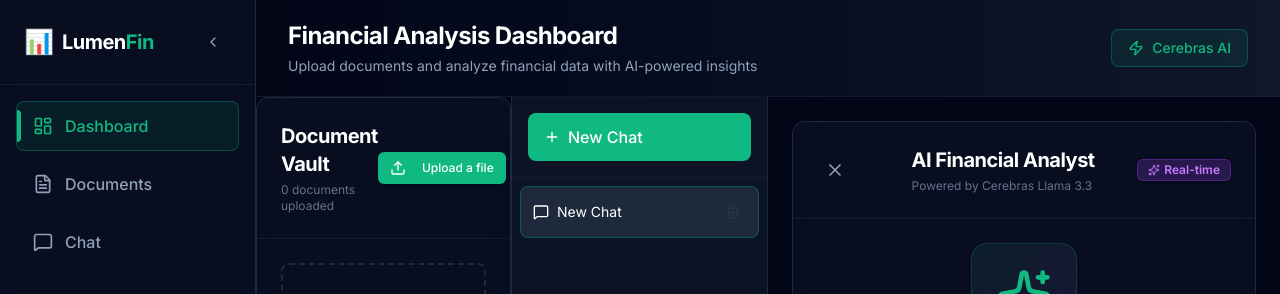
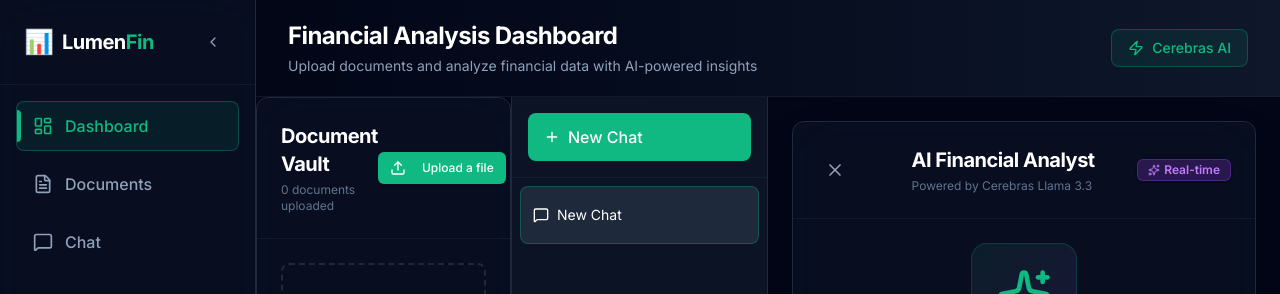
Before and after one commit to vishalm342/LumenFin, a Next.js app: page /dashboard in a window 1280 px wide. Shown: the top 294 px of the page. Built offline with nearby package versions, Linux system fonts and the light colour scheme.

Commit message:
feat(chat): integrate rename, pin, and delete actions into sidebar

```diff
--- a/src/components/dashboard/FinancialAnalysisChat.tsx
+++ b/src/components/dashboard/FinancialAnalysisChat.tsx
@@ -1,10 +1,12 @@
 'use client';
 
 import { useState, useEffect, useRef } from 'react';
-import { Send, User, Sparkles, Loader2, AlertCircle, FileText, Plus, MessageSquare, Trash2, Menu, X } from 'lucide-react';
+import { useRouter } from 'next/navigation';
+import { Send, User, Sparkles, Loader2, AlertCircle, FileText, Plus, MessageSquare, Trash2, Menu, X, Pin } from 'lucide-react';
 import { Button } from '@/components/ui/button';
 import { Badge } from '@/components/ui/badge';
 import { ScrollArea } from '@/components/ui/scroll-area';
+import ChatActionMenu from './ChatActionMenu';
 import { useChat, UIMessage } from '@ai-sdk/react';
 import {
   Dialog,
@@ -25,6 +27,7 @@
   title: string;
   messages: UIMessage[];
   timestamp: number;
+  isPinned?: boolean;
 }
 
 function SourceBadge({ citation, onClick }: { citation: string; onClick: () => void }) {
@@ -46,11 +49,31 @@
 }
 
 export default function FinancialAnalysisChat({ currentChatId, onChatIdChange }: FinancialAnalysisChatProps) {
+  const router = useRouter();
   const [input, setInput] = useState('');
   const [isLoaded, setIsLoaded] = useState(false);
   const [chatSessions, setChatSessions] = useState<ChatSession[]>([]);
   const [isSidebarOpen, setIsSidebarOpen] = useState(true);
   const prevMessagesLengthRef = useRef<number>(0);
+
+  // Initialize useChat hook first (must be before useEffects that use setMessages)
+  const {
+    messages,
+    status,
+    setMessages,
+    error
+  } = useChat({
+    onError: (error: Error) => {
+      console.error("Chat error:", error);
+    }
+  });
+
+  // CRITICAL: Reset state immediately when chatId changes to prevent stale messages
+  useEffect(() => {
+    setMessages([]);
+    setInput('');
+    prevMessagesLengthRef.current = 0;
+  }, [currentChatId, setMessages]);
 
   // Load input from localStorage on mount
   useEffect(() => {
@@ -64,17 +87,6 @@
   useEffect(() => {
     localStorage.setItem(`lumenfin_chat_input_${currentChatId}`, input);
   }, [input, currentChatId]);
-
-  const {
-    messages,
-    status,
-    setMessages,
-    error
-  } = useChat({
-    onError: (error: Error) => {
-      console.error("Chat error:", error);
-    }
-  });
 
   // Load all chat sessions from localStorage
   useEffect(() => {
@@ -232,11 +244,33 @@
     }
   };
 
+  const handleRenameChat = (chatId: string, newTitle: string) => {
+    const updatedSessions = chatSessions.map(session =>
+      session.id === chatId ? { ...session, title: newTitle } : session
+    );
+    setChatSessions(updatedSessions);
+    localStorage.setItem('lumenfin_chat_sessions', JSON.stringify(updatedSessions));
+  };
+
+  const handlePinChat = (chatId: string) => {
+    const updatedSessions = chatSessions.map(session =>
+      session.id === chatId ? { ...session, isPinned: !session.isPinned } : session
+    );
+    setChatSessions(updatedSessions);
+    localStorage.setItem('lumenfin_chat_sessions', JSON.stringify(updatedSessions));
+  };
+
   const handleNewChat = () => {
+    // Explicitly reset all chat state
+    setMessages([]);
+    setInput('');
+    prevMessagesLengthRef.current = 0;
+
     // Check if current chat is already empty and untitled
     const currentSession = chatSessions.find(s => s.id === currentChatId);
     if (currentSession && currentSession.title === 'New Chat' && currentSession.messages.length === 0) {
-      // Don't create a new chat if the current one is already empty
+      // If current chat is empty, no need to create new one, just ensure state is clean
+      localStorage.removeItem(`lumenfin_chat_input_${currentChatId}`);
       return;
     }
 
@@ -245,32 +279,68 @@
       id: newChatId,
       title: 'New Chat',
       messages: [],
-      timestamp: Date.now()
+      timestamp: Date.now(),
+      isPinned: false
     };
 
     const updatedSessions = [newSession, ...chatSessions];
     setChatSessions(updatedSessions);
     localStorage.setItem('lumenfin_chat_sessions', JSON.stringify(updatedSessions));
+
+    localStorage.removeItem(`lumenfin_chat_input_${newChatId}`);
+
+    // Switch to new chat (this will trigger the reset useEffect)
     onChatIdChange(newChatId);
-    setMessages([]);
-    prevMessagesLengthRef.current = 0;
+
+    // Navigate if needed (optional based on where this component is used)
+    // router.push(`/dashboard/chat?id=${newChatId}`);
   };
 
-  const handleDeleteChat = (chatId: string, e: React.MouseEvent) => {
-    e.stopPropagation();
-
-    // Prevent deleting the last chat
-    if (chatSessions.length <= 1) {
-      return;
-    }
-
+  const handleDeleteChat = async (chatId: string) => {
+    // Optimistic UI updates - remove immediately from state
     const updatedSessions = chatSessions.filter(s => s.id !== chatId);
     setChatSessions(updatedSessions);
     localStorage.setItem('lumenfin_chat_sessions', JSON.stringify(updatedSessions));
+    localStorage.removeItem(`lumenfin_chat_input_${chatId}`);
 
-    // Switch to another chat if we deleted the current one
-    if (chatId === currentChatId && updatedSessions.length > 0) {
-      onChatIdChange(updatedSessions[0].id);
+    // If deleting active chat or last chat handling
+    if (chatId === currentChatId) {
+      setMessages([]);
+      setInput('');
+      prevMessagesLengthRef.current = 0;
+
+      if (updatedSessions.length > 0) {
+        onChatIdChange(updatedSessions[0].id);
+      } else {
+        // Create a default new chat if all deleted
+        const newChatId = 'default';
+        const newSession = {
+          id: newChatId,
+          title: 'New Chat',
+          messages: [],
+          timestamp: Date.now(),
+          isPinned: false
+        };
+        setChatSessions([newSession]);
+        localStorage.setItem('lumenfin_chat_sessions', JSON.stringify([newSession]));
+        onChatIdChange(newChatId);
+      }
+    }
+
+    try {
+      // Call API to delete from backend if it wasn't a local-only chat (optional check)
+      if (!chatId.startsWith('chat_') && chatId !== 'default') {
+        const response = await fetch(`/api/chat/${chatId}`, {
+          method: 'DELETE',
+        });
+
+        if (!response.ok) {
+           console.error('Failed to delete chat from server');
+           // Could revert UI state here if strict consistency is needed
+        }
+      }
+    } catch (error) {
+      console.error('Error deleting chat:', error);
     }
   };
 
@@ -343,7 +413,12 @@
             {/* Chat History List */}
             <ScrollArea className="flex-1 p-2">
               <div className="space-y-1">
-                {chatSessions.map((session) => (
+                {[...chatSessions]
+                  .sort((a, b) => {
+                    if (a.isPinned !== b.isPinned) return a.isPinned ? -1 : 1;
+                    return b.timestamp - a.timestamp;
+                  })
+                  .map((session) => (
                   <div
                     key={session.id}
                     onClick={() => onChatIdChange(session.id)}
@@ -353,23 +428,20 @@
                         : 'text-slate-400 hover:bg-[#1e293b]/50 hover:text-white'
                     }`}
                   >
-                    <MessageSquare className="w-4 h-4 flex-shrink-0" />
+                    {session.isPinned ? (
+                      <Pin className="w-4 h-4 flex-shrink-0 text-[#10b981] rotate-45" />
+                    ) : (
+                      <MessageSquare className="w-4 h-4 flex-shrink-0" />
+                    )}
                     <span className="flex-1 text-sm truncate">{session.title}</span>
-                    <button
-                      onClick={(e) => handleDeleteChat(session.id, e)}
-                      disabled={chatSessions.length <= 1}
-                      className={`opacity-0 group-hover:opacity-100 p-1.5 rounded transition-all flex-shrink-0 ${
-                        chatSessions.length <= 1
-                          ? 'cursor-not-allowed opacity-30 hover:bg-transparent'
-                          : 'hover:bg-red-500/20'
-                      }`}
-                      aria-label={`Delete ${session.title}`}
-                      title={chatSessions.length <= 1 ? 'Cannot delete the last chat' : 'Delete chat'}
-                    >
-                      <Trash2 className={`w-3.5 h-3.5 ${
-                        chatSessions.length <= 1 ? 'text-slate-600' : 'text-red-400'
-                      }`} />
-                    </button>
+                    <ChatActionMenu
+                      chatId={session.id}
+                      currentTitle={session.title}
+                      isPinned={!!session.isPinned}
+                      onRename={handleRenameChat}
+                      onPin={handlePinChat}
+                      onDelete={handleDeleteChat}
+                    />
                   </div>
                 ))}
               </div>
@@ -379,7 +451,7 @@
       </aside>
 
       {/* Main Chat Area */}
-      <div className="flex-1 p-6 flex flex-col overflow-hidden">
+      <div className="flex-1 p-6 flex flex-col overflow-hidden" key={currentChatId}>
         <div className="h-full w-full flex flex-col">
           <div className="bg-[#0f172a]/50 backdrop-blur-xl rounded-xl h-full border border-[#1e293b] flex flex-col shadow-2xl">
             {/* Header */}
```
